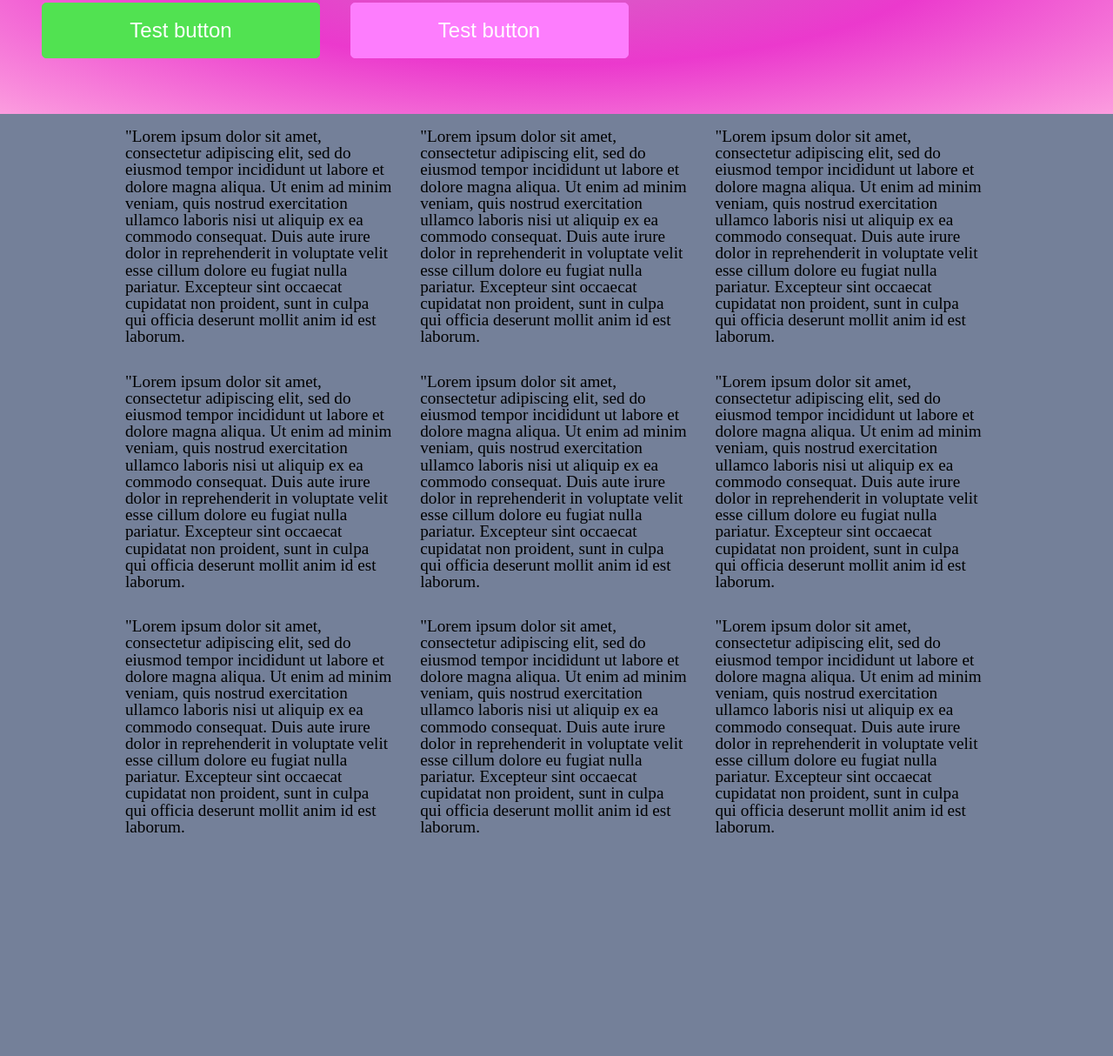
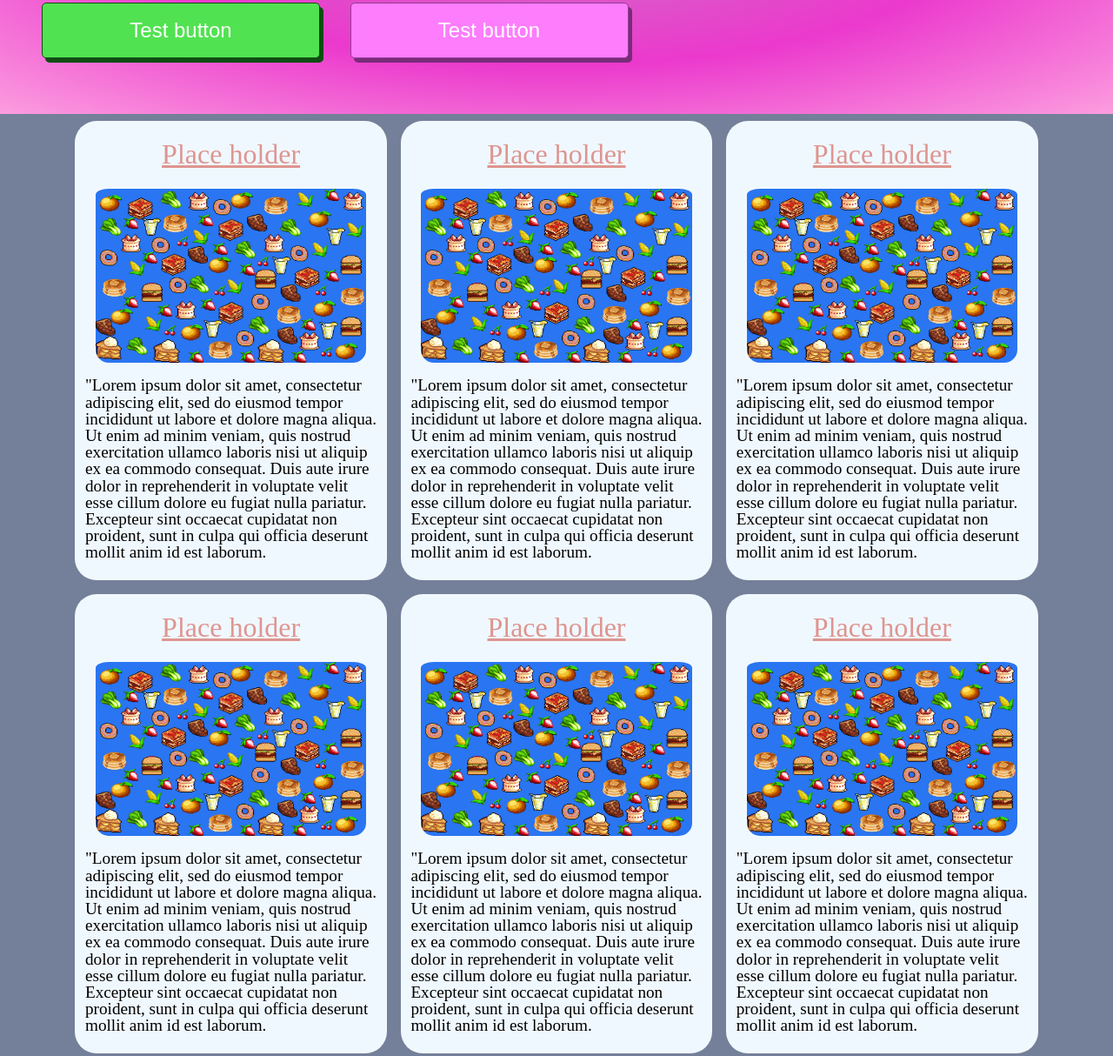
Before and after one commit to gigapets/landing2, a plain HTML site: page index.html in a window 1280 px wide. Shown: the part 349-1563 px from the top of the page at 87% size. Before the commit the page ends 1325 px from the top, so only its background shows below. Drawn offline with Linux system fonts and the light colour scheme.

Commit message:
set up cards for expanding later

```diff
--- a/Design/index.css
+++ b/Design/index.css
@@ -49,7 +49,6 @@ border-spacing: 0;
 }
 
 /*body and containers*/
-
 .container{
     width: 100%;
     background-color: #748099;
@@ -74,14 +73,17 @@ border-spacing: 0;
     font-size: 1.5rem;
     color: white;
 
+
 }
 #red{
     background-color: rgb(253, 125, 253);
-    border: 1px solid rgb(253, 125, 253);
+    border: 1px solid rgb(150, 58, 150);
+    box-shadow: 4px 5px rgb(121, 44, 121);
 }
 #green{
     background-color: rgb(81, 226, 81) ;
-    border: 1px solid  rgb(81, 226, 81);
+    border: 1px solid  rgb(20, 75, 20);
+    box-shadow: 4px 5px #0e4d13;
 }
 .top-container{
     width: 100%;
@@ -94,14 +96,15 @@ border-spacing: 0;
     width: 60%;
 }
 .container2{
-    width: 80%;
+    width: 90%;
     margin: 0 auto;
     display: flex;
     flex-wrap: wrap;
+    justify-content: center
 }
 /*content parts*/
 .blocks{
-    width: 30%;
+    width: 97%;
 }
 /*navigation*/
 .nav-bar{
@@ -126,4 +129,31 @@ border-spacing: 0;
 }
 .submenu{
     display: none;
+
 }
+.login{
+    position: relative;
+    left: 40%;
+}
+/*cards*/
+.card{
+    background-color: aliceblue;
+    padding: .4rem;
+    margin: .5rem;
+    width: 30%;
+    display: flex;
+    flex-direction: column;
+    align-items: center;
+    border-radius: 25px;
+}
+.card-image{
+    width: 90%;
+    padding-top: .5rem;
+    height: 200px;
+    border-radius: 15px;
+}
+.card .card-text{
+    font-size: 2rem;
+    text-decoration: underline;
+    color:#DE9590;
+}
--- a/index.html
+++ b/index.html
@@ -23,7 +23,7 @@
                 <a href="#">Place Holder</a>
                 <a href="#">Place Holder</a>
             </div>
-
+            <a href="#" class= "login">Login/Register</a>
         </nav>
     </div>
 
@@ -35,15 +35,36 @@
     </header>
 
     <section class = "container2">
+        <div class = "card">
+            <p class= "card-text">Place holder</p>
+            <img class= "card-image" src ="Assets/Untitled-2.jpg" alt= "food pattern">
             <p class= "blocks">"Lorem ipsum dolor sit amet, consectetur adipiscing elit, sed do eiusmod tempor incididunt ut labore et dolore magna aliqua. Ut enim ad minim veniam, quis nostrud exercitation ullamco laboris nisi ut aliquip ex ea commodo consequat. Duis aute irure dolor in reprehenderit in voluptate velit esse cillum dolore eu fugiat nulla pariatur. Excepteur sint occaecat cupidatat non proident, sunt in culpa qui officia deserunt mollit anim id est laborum.</p>
+        </div>
+        <div class = "card">
+            <p class= "card-text">Place holder</p>
+            <img class= "card-image" src ="Assets/Untitled-2.jpg" alt= "food pattern">
             <p class= "blocks">"Lorem ipsum dolor sit amet, consectetur adipiscing elit, sed do eiusmod tempor incididunt ut labore et dolore magna aliqua. Ut enim ad minim veniam, quis nostrud exercitation ullamco laboris nisi ut aliquip ex ea commodo consequat. Duis aute irure dolor in reprehenderit in voluptate velit esse cillum dolore eu fugiat nulla pariatur. Excepteur sint occaecat cupidatat non proident, sunt in culpa qui officia deserunt mollit anim id est laborum.</p>
+        </div>
+        <div class = "card">
+            <p class= "card-text">Place holder</p>
+            <img class= "card-image" src ="Assets/Untitled-2.jpg" alt= "food pattern">
             <p class= "blocks">"Lorem ipsum dolor sit amet, consectetur adipiscing elit, sed do eiusmod tempor incididunt ut labore et dolore magna aliqua. Ut enim ad minim veniam, quis nostrud exercitation ullamco laboris nisi ut aliquip ex ea commodo consequat. Duis aute irure dolor in reprehenderit in voluptate velit esse cillum dolore eu fugiat nulla pariatur. Excepteur sint occaecat cupidatat non proident, sunt in culpa qui officia deserunt mollit anim id est laborum.</p>
+        </div>
+        <div class = "card">
+            <p class= "card-text">Place holder</p>
+            <img class= "card-image" src ="Assets/Untitled-2.jpg" alt= "food pattern">
             <p class= "blocks">"Lorem ipsum dolor sit amet, consectetur adipiscing elit, sed do eiusmod tempor incididunt ut labore et dolore magna aliqua. Ut enim ad minim veniam, quis nostrud exercitation ullamco laboris nisi ut aliquip ex ea commodo consequat. Duis aute irure dolor in reprehenderit in voluptate velit esse cillum dolore eu fugiat nulla pariatur. Excepteur sint occaecat cupidatat non proident, sunt in culpa qui officia deserunt mollit anim id est laborum.</p>
+        </div>
+        <div class = "card">
+            <p class= "card-text">Place holder</p>
+            <img class= "card-image" src ="Assets/Untitled-2.jpg" alt= "food pattern">
             <p class= "blocks">"Lorem ipsum dolor sit amet, consectetur adipiscing elit, sed do eiusmod tempor incididunt ut labore et dolore magna aliqua. Ut enim ad minim veniam, quis nostrud exercitation ullamco laboris nisi ut aliquip ex ea commodo consequat. Duis aute irure dolor in reprehenderit in voluptate velit esse cillum dolore eu fugiat nulla pariatur. Excepteur sint occaecat cupidatat non proident, sunt in culpa qui officia deserunt mollit anim id est laborum.</p>
+        </div>
+        <div class = "card">
+            <p class= "card-text">Place holder</p>
+            <img class= "card-image" src ="Assets/Untitled-2.jpg" alt= "food pattern">
             <p class= "blocks">"Lorem ipsum dolor sit amet, consectetur adipiscing elit, sed do eiusmod tempor incididunt ut labore et dolore magna aliqua. Ut enim ad minim veniam, quis nostrud exercitation ullamco laboris nisi ut aliquip ex ea commodo consequat. Duis aute irure dolor in reprehenderit in voluptate velit esse cillum dolore eu fugiat nulla pariatur. Excepteur sint occaecat cupidatat non proident, sunt in culpa qui officia deserunt mollit anim id est laborum.</p>
-        <p class= "blocks">"Lorem ipsum dolor sit amet, consectetur adipiscing elit, sed do eiusmod tempor incididunt ut labore et dolore magna aliqua. Ut enim ad minim veniam, quis nostrud exercitation ullamco laboris nisi ut aliquip ex ea commodo consequat. Duis aute irure dolor in reprehenderit in voluptate velit esse cillum dolore eu fugiat nulla pariatur. Excepteur sint occaecat cupidatat non proident, sunt in culpa qui officia deserunt mollit anim id est laborum.</p>
-        <p class= "blocks">"Lorem ipsum dolor sit amet, consectetur adipiscing elit, sed do eiusmod tempor incididunt ut labore et dolore magna aliqua. Ut enim ad minim veniam, quis nostrud exercitation ullamco laboris nisi ut aliquip ex ea commodo consequat. Duis aute irure dolor in reprehenderit in voluptate velit esse cillum dolore eu fugiat nulla pariatur. Excepteur sint occaecat cupidatat non proident, sunt in culpa qui officia deserunt mollit anim id est laborum.</p>
-        <p class= "blocks">"Lorem ipsum dolor sit amet, consectetur adipiscing elit, sed do eiusmod tempor incididunt ut labore et dolore magna aliqua. Ut enim ad minim veniam, quis nostrud exercitation ullamco laboris nisi ut aliquip ex ea commodo consequat. Duis aute irure dolor in reprehenderit in voluptate velit esse cillum dolore eu fugiat nulla pariatur. Excepteur sint occaecat cupidatat non proident, sunt in culpa qui officia deserunt mollit anim id est laborum.</p>
+        </div>
     </section>
 </body>
 </html>
```
Also changed, not shown: Assets/Untitled-2.jpg (added). Lines whose indentation alone changed are shown as unchanged.
